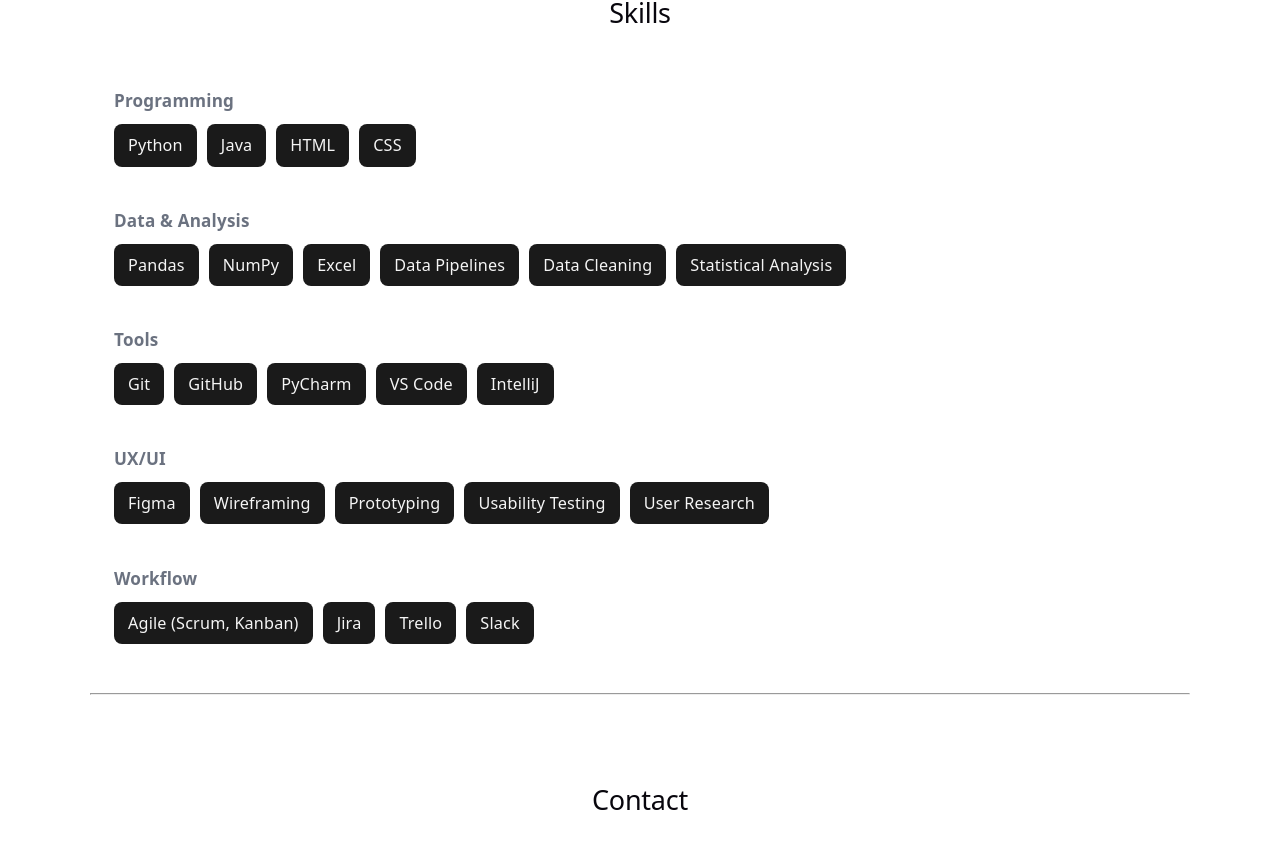
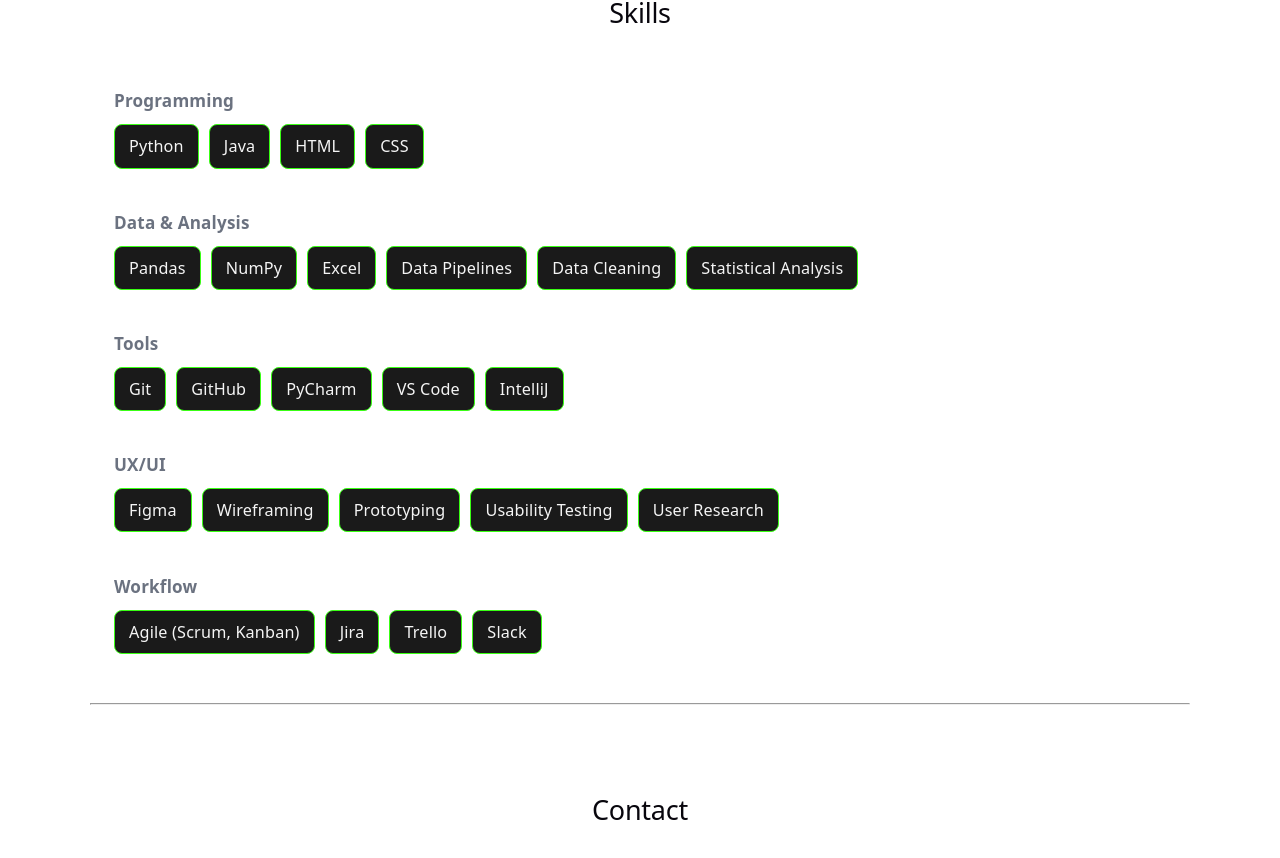
Before and after one commit to kasch890/my-portfolio, a React (Vite) app: page / in a window 1280 px wide. Shown: the part 5439-6297 px from the top of the page. Built offline with nearby package versions, Linux system fonts and the light colour scheme.

Commit message:
added green border

```diff
--- a/src/styles/Skills.css
+++ b/src/styles/Skills.css
@@ -37,4 +37,5 @@
     font-size: 0.9rem;
     font-weight: 500;
     white-space: nowrap;
+    border: 1px solid #39ff14;
   }
```
